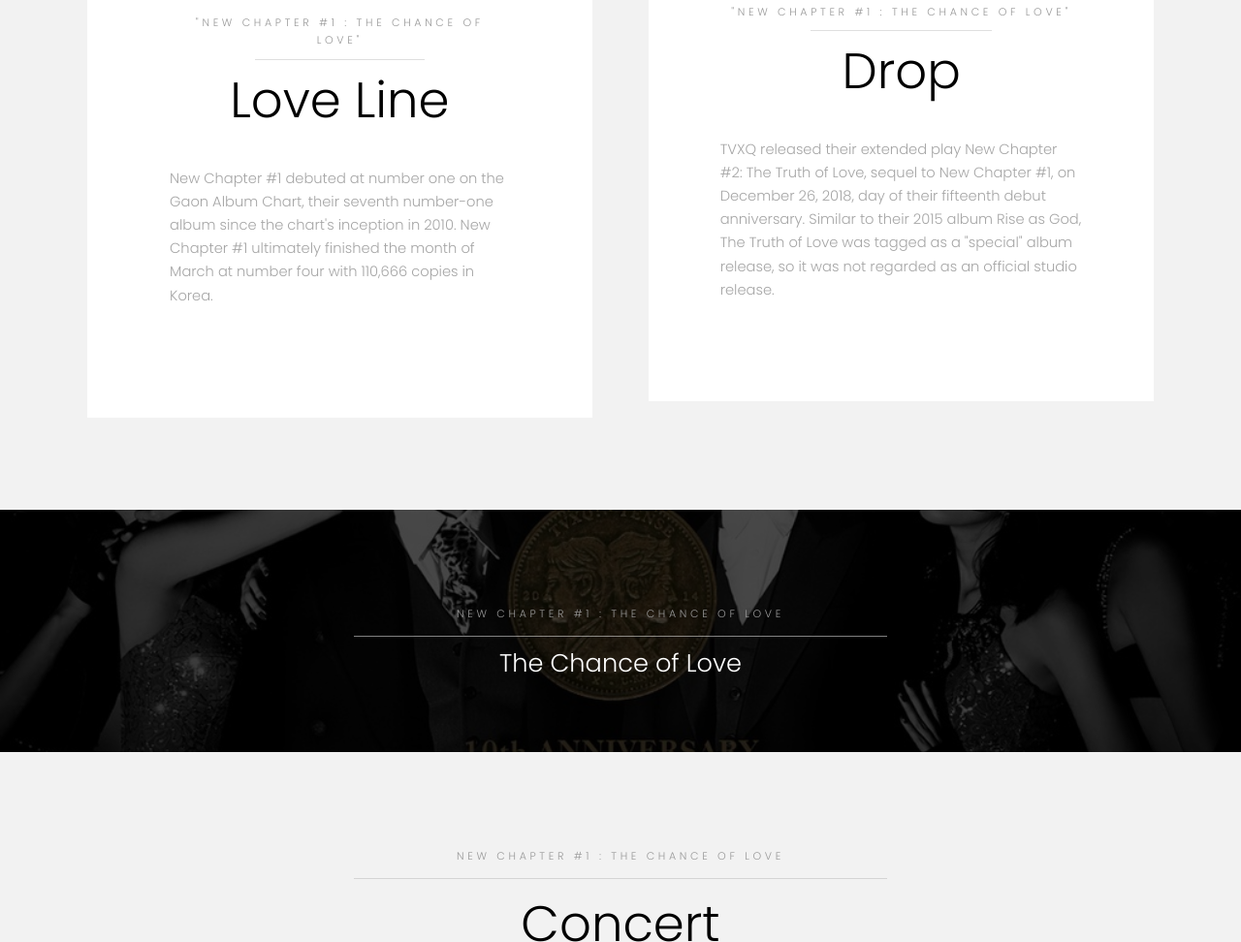
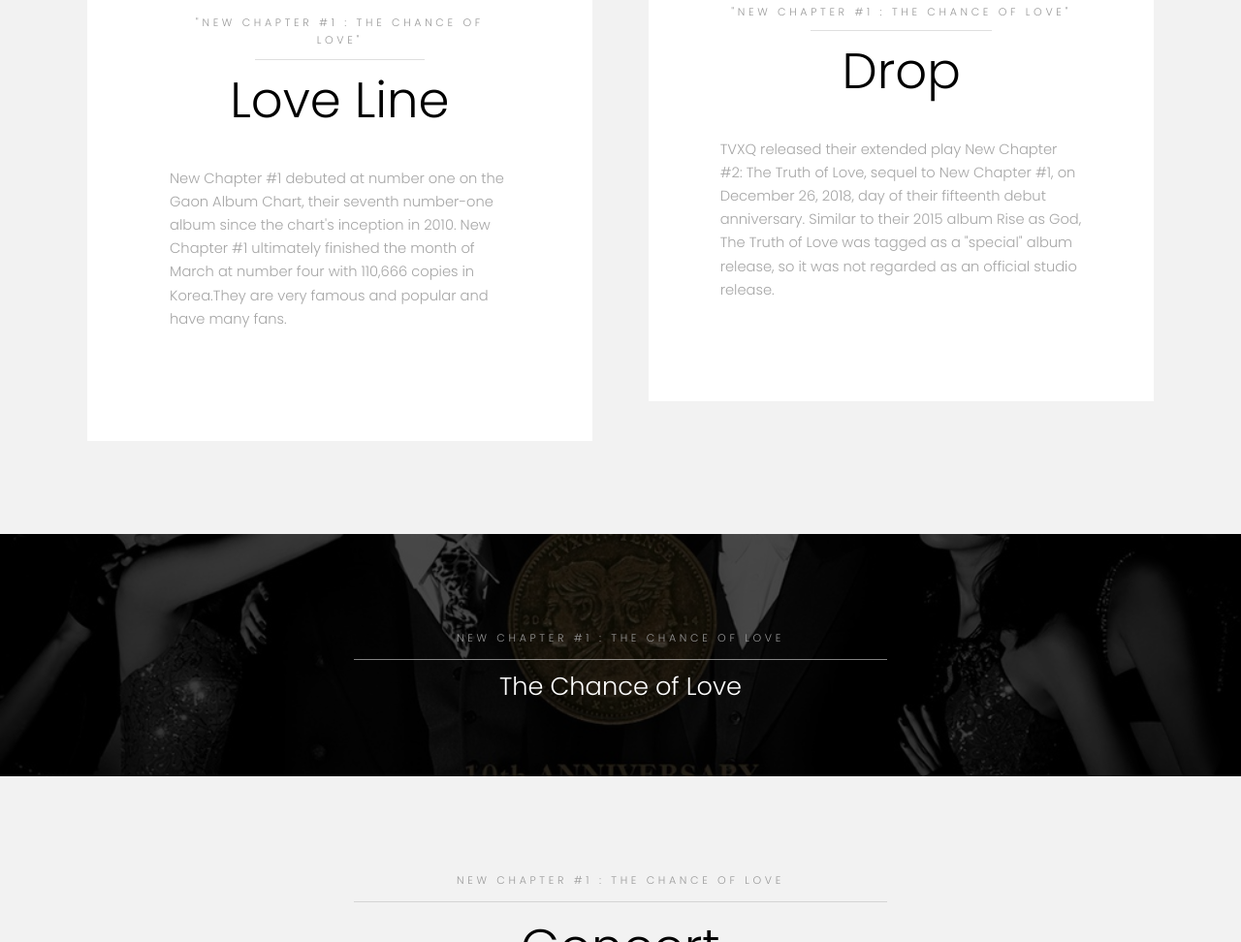
Before and after one commit to th9716/TVXQ-, a plain HTML site: page index.html in a window 1280 px wide. Shown: the part 3016-3988 px from the top of the page at 97% size. Drawn offline with Linux system fonts and the light colour scheme; files that its build step writes are made by us from their sources.

Commit message:
Update index.html

```diff
--- a/index.html
+++ b/index.html
@@ -142,7 +142,8 @@
 							</header>
 							<p>  New Chapter #1 debuted at number one on the Gaon Album Chart, their seventh
 									number-one album since the chart's inception in 2010. New Chapter #1 ultimately
-									finished the month of March at number four with 110,666 copies in Korea.
+									finished the month of March at number four with 110,666 copies in Korea.They are
+									very famous and popular and have many fans.
 									 </p>
 							<footer class="align-center">
 
```
